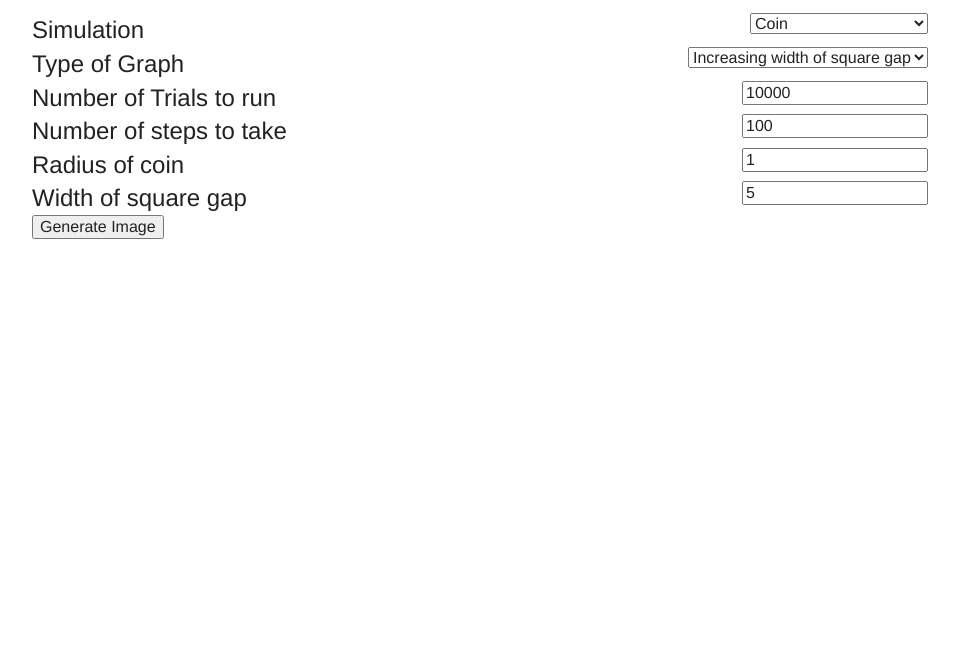
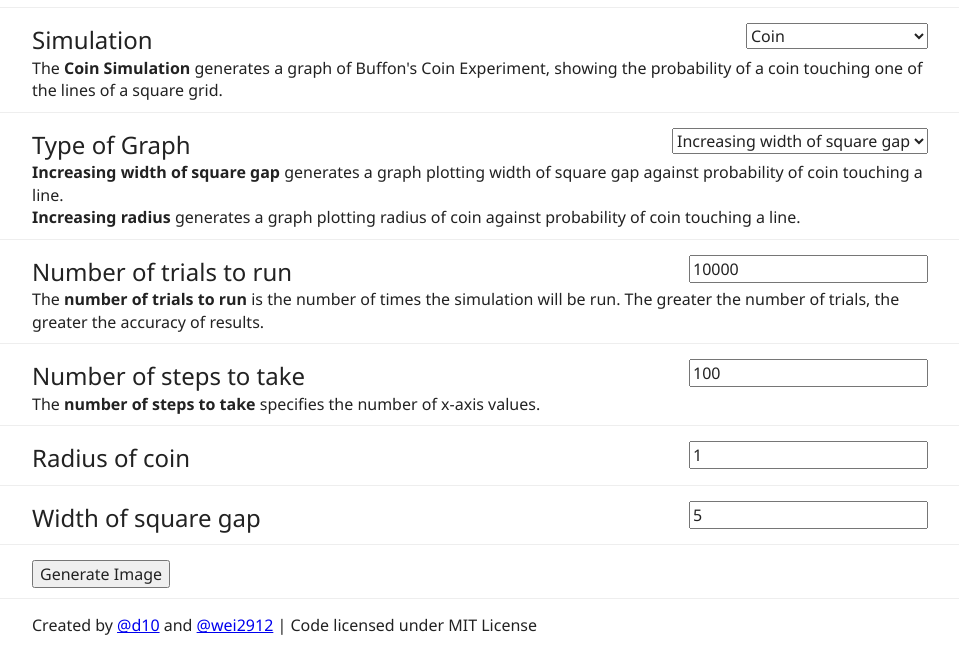
Before and after one commit to wei2912/bce-simulation, a website: page public/index.html in a window 1280 px wide. Shown: the part 135-800 px from the top of the page, without its empty margins (160-1119 px from the left). Drawn offline with Linux system fonts and the light colour scheme.

Commit message:
Add descriptions to site

```diff
--- a/public/css/main.css
+++ b/public/css/main.css
@@ -13,7 +13,8 @@
 html {
   color: #222;
   font-size: 1em;
-  font-family: Helvetica, arial, freesans, clean, sans-serif, "Segoe UI Emoji", "Segoe UI Symbol";
+  font-family:
+  'Segoe WP', 'Segoe UI', 'Helvetica Neue', Helvetica, Arial, freesans, clean, sans-serif, 'Segoe UI Emoji', 'Segoe UI Symbol';
   font-weight: 300;
   line-height: 1.4;
 }
@@ -92,14 +93,21 @@ p {
 
 body.show_coin .coin,
 body.show_coin_phy .coin_phy,
-body.show_needle .needle {
+body.show_needle .needle,
+.show_0 .type_0,
+.show_1 .type_1 {
   display: block;
 }
 
 .outer {
   width: 100%;
-  margin: 0;
-  padding: 0;
+  margin: 0 0 15px 0;
+  padding: 0 0 10px 0;
+  border-bottom: 1px solid #eee;
+}
+
+footer.outer {
+  border-bottom: none;
 }
 
 .inner {
@@ -114,6 +122,10 @@ body.show_needle .needle {
   font-weight: 300;
 }
 
+.inner p {
+  margin: 0;
+}
+
 /* ==========================================================================
    Helper classes
    ========================================================================== */
@@ -122,7 +134,7 @@ body.show_needle .needle {
  * Hide visually and from screen readers: h5bp.com/u
  */
 
-.hidden {
+.js .hidden {
   display: none;
 }
 
--- a/public/index.html
+++ b/public/index.html
@@ -12,9 +12,7 @@
     <div class="inner">
       <h1 class="center"><a href="https://github.com/wei2912/bce-simulation">bce-simulation</a></h1>
       <p>
-	bce-simulation is a set of simulations written for a research project
-	regarding Buffon's Coin Experiment and a couple of its variants. It serves
-	to verify theoretical findings through experimental methods.
+        bce-simulation is a set of simulations written for a research project regarding Buffon's Coin Experiment and a couple of its variants. It serves to verify theoretical findings through experimental methods.
       </p>
     </div>
   </div>
@@ -31,6 +29,20 @@
           </select>
         </div>
       </div>
+
+      <div class="inner">
+        <p class="hidden coin">
+          The <strong>Coin Simulation</strong> generates a graph of Buffon's Coin Experiment, showing the probability of a coin touching one of the lines of a square grid.
+        </p>
+
+        <p class="hidden coin_phy">
+          The <strong>Coin Simulation (Physics variant)</strong> generates a graph of Buffon's Coin Experiment with additional calculations: it detects if the coin can really balance with additional calculations, and shows the probability of the coin touching one of the lines of a square grid.
+        </p>
+
+        <p class="hidden needle">
+          The <strong>Needle Simulation</strong> generates a graph of Buffon's Needle Experiment: it shows the probability of a needle touching one of the lines of two parallel lines.
+        </p>
+      </div>
     </div>
 
     <div class="outer">
@@ -45,14 +57,46 @@
           </select>
         </div>
       </div>
+
+      <div class="inner">
+        <p class="hidden coin type_0">
+          <strong>Increasing width of square gap</strong> generates a graph plotting width of square gap against probability of coin touching a line.
+        </p>
+
+        <p class="hidden coin type_1">
+          <strong>Increasing radius</strong> generates a graph plotting radius of coin against probability of coin touching a line.
+        </p>
+
+        <p class="hidden coin_phy type_0">
+          <strong>Increasing width of square gap</strong> generates a graph plotting width of square gap against probability of coin balancing on a line.
+        </p>
+
+        <p class="hidden coin_phy type_1">
+          <strong>Increasing radius</strong> generates a graph plotting radius of coin against probability of coin balancing on a line.
+        </p>
+
+        <p class="hidden needle type_0">
+          <strong>Increasing width of gap</strong> generates a graph plotting width of gap against probability of needle touching a line.
+        </p>
+
+        <p class="hidden needle type_1">
+          <strong>Increasing length</strong> generates a graph plotting length of needle against probability of needle touching a line.
+        </p>
+      </div>
     </div>
 
     <div class="outer">
       <div class="inner">
-	<h2>Number of Trials to run</h2>
+        <h2>Number of trials to run</h2>
         <div>
           <input name="trials" type="number" value="10000">
         </div>
+      </div>
+
+      <div class="inner">
+        <p>
+          The <strong>number of trials to run</strong> is the number of times the simulation will be run. The greater the number of trials, the greater the accuracy of results.
+        </p>
       </div>
     </div>
 
@@ -62,6 +106,12 @@
         <div>
           <input name="step" type="number" value="100">
         </div>
+      </div>
+
+      <div class="inner">
+        <p>
+          The <strong>number of steps to take</strong> specifies the number of x-axis values.
+        </p>
       </div>
     </div>
 
@@ -94,7 +144,7 @@
 
     <div class="outer hidden needle">
       <div class="inner">
-	<h2>Length of Gap between 2 lines</h2>
+        <h2>Length of gap between 2 lines</h2>
         <div>
           <input name="gap" type="number" value="1">
         </div>
@@ -108,20 +158,33 @@
     </div>
   </form>
 
-  <footer>
-    <p>
-
+  <footer class="outer">
+    <p class="inner">
+      Created by <a href="https://twitter.com/demoneaux">@d10</a> and <a href="https://github.com/wei2912">@wei2912</a> | Code licensed under MIT License
     </p>
   </footer>
 
 
   <script>
-  var body = document.body,
-      sim = document.getElementsByName('simulation')[0];
+  var doc = document,
+      body = doc.body,
+      sim = doc.getElementsByName('simulation')[0],
+      graphType = doc.getElementsByName('type')[0];
+
+  body.className += ' js';
+
   sim.onchange = function (e) {
-    var simType = sim.options[sim.selectedIndex].value;
-    body.className = 'show_' + simType;
-    console.log(simType);
+    var simType = sim.options[sim.selectedIndex].value,
+        className = body.className;
+    body.className = className.replace(/\bshow_(?:coin|coin_phy|needle)\b/, ' ').replace(/\s+/, ' ').replace(/^\s+|\s+$/, '') +
+    ' show_' + simType;
+  };
+
+  graphType.onchange = function (e) {
+    var type = graphType.options[graphType.selectedIndex].value,
+        className = body.className;
+    body.className = className.replace(/\s+/, ' ').replace(/^\s+|\s+$/, '') +
+    ' show_' + type;
   };
   </script>
 </body>
```
Lines whose indentation alone changed are shown as unchanged.
